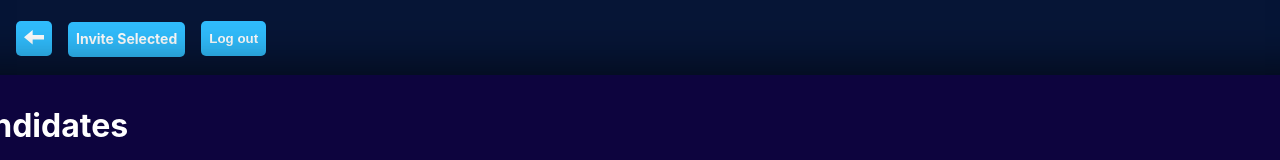
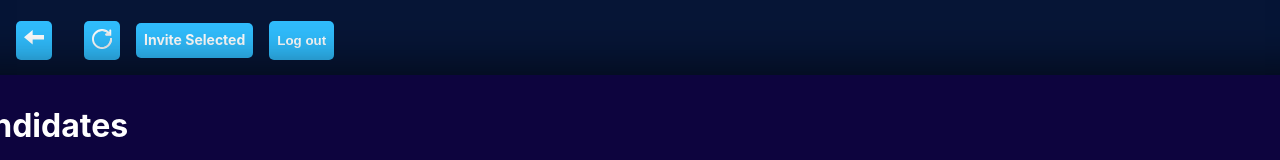
Before and after one commit to gwood1963/group-design-practical, a React (Create React App) app: page /database in a window 1280 px wide. Shown: the top 160 px of the page. Built offline with nearby package versions, Linux system fonts and the light colour scheme; no server answers.

Commit message:
T29 Added refresh button and sorted table UI. Should  now be able to fetch live data from server using refresh, but need to test

```diff
--- /dev/null
+++ b/src/components/ImageActionButton.tsx
@@ -0,0 +1,26 @@
+interface ImageActionButtonProps {
+    onClick: (e: React.MouseEvent<HTMLButtonElement>) => void;
+    text: string;
+    image?: string;
+  }
+  const ImageActionButton = ({ onClick, text ,image }: ImageActionButtonProps) => {
+    return (
+      <button
+        style={{
+          color: "white",
+          backgroundColor: "#30beff",
+          borderRadius: "5px",
+          padding: "0.5rem",
+          margin: "1rem",
+          border: "none",
+          cursor: "pointer",
+          fontWeight: "bold",
+        }}
+        onClick={onClick}
+      >
+        {image ? <img src={image} width="20" alt={text} /> : text}
+      </button>
+    );
+  };
+
+  export default ImageActionButton;
--- a/src/pages/Database01Page.tsx
+++ b/src/pages/Database01Page.tsx
@@ -4,6 +4,7 @@ import { useTable, useRowSelect } from "react-table";
 import MainWrapper from "../components/ContentWrapper";
 import LinkButton from "../components/LinkButton";
 import ActionButton from "../components/ActionButton";
+import ImageActionButton from "../components/ImageActionButton";
 import Checkbox from "../components/Checkbox";
 import { getAuth } from "firebase/auth";
 import { useEffect, useState } from "react";
@@ -124,6 +125,7 @@ const Database01Page = () => {
 
         <div className = "navBar">
             <LinkButton target="/" text="back button" image="/back.svg" />
+            <ImageActionButton text = "refresh" onClick = {() => {getScores()}} image="/refresh.svg" />
 
             <div className = "popup" onClick = {(_)=> {
                 var popup = document.getElementById("InvitePopup")!;
```
Also changed, not shown: public/refresh.svg (added).
